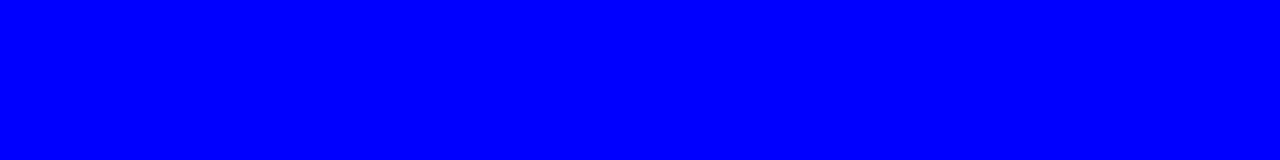
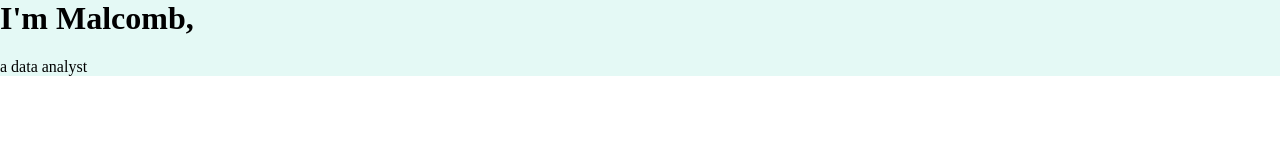
Before and after one commit to Ash021980/CSS-Personal-Site, a plain HTML site: page index.html in a window 1280 px wide. Drawn offline with Linux system fonts and the light colour scheme.

Commit message:
Update to the index.html and added favicon file

```diff
--- a/css/styles.css
+++ b/css/styles.css
@@ -1,3 +1,11 @@
 body {
-    background-color: blue;
+    margin: 0px;
 }
+
+h1 {
+    margin-top: 0px;
+}
+
+div {
+    background-color: #E4F9F5;
+}
--- a/index.html
+++ b/index.html
@@ -6,8 +6,12 @@
     <meta name="viewport" content="width=device-width, initial-scale=1.0">
     <title>Malcomb C. Brown</title>
     <link rel="stylesheet" type="text/css" href="css/styles.css">
+    <link rel="shortcut icon" href="favicon.ico" type="image/x-icon">
 </head>
 <body>
-
+    <div class="">
+        <h1>I'm Malcomb,</h1>
+        <p>a data analyst</p>
+    </div>
 </body>
 </html>
```
Also changed, not shown: favicon.ico (added).
